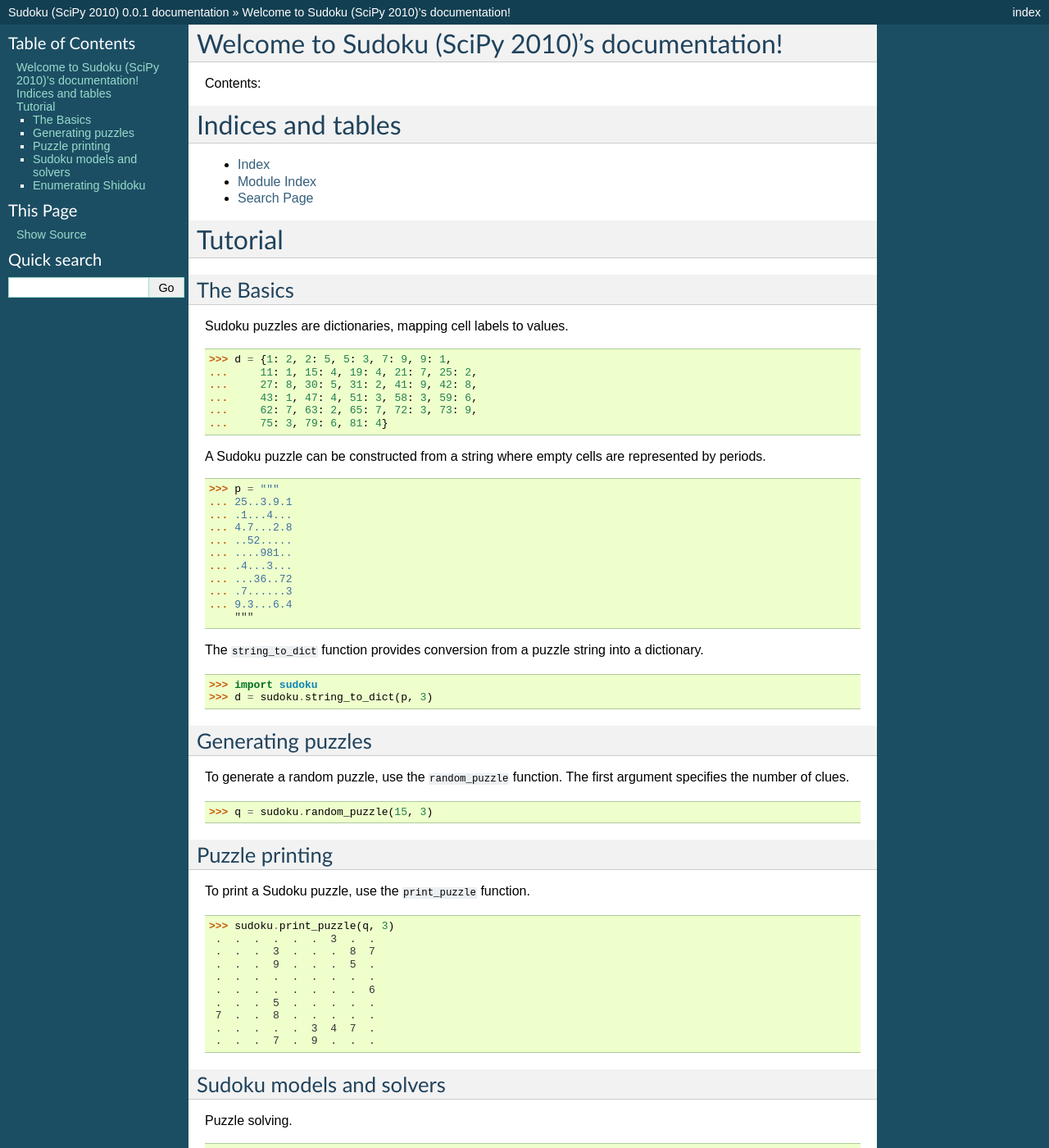
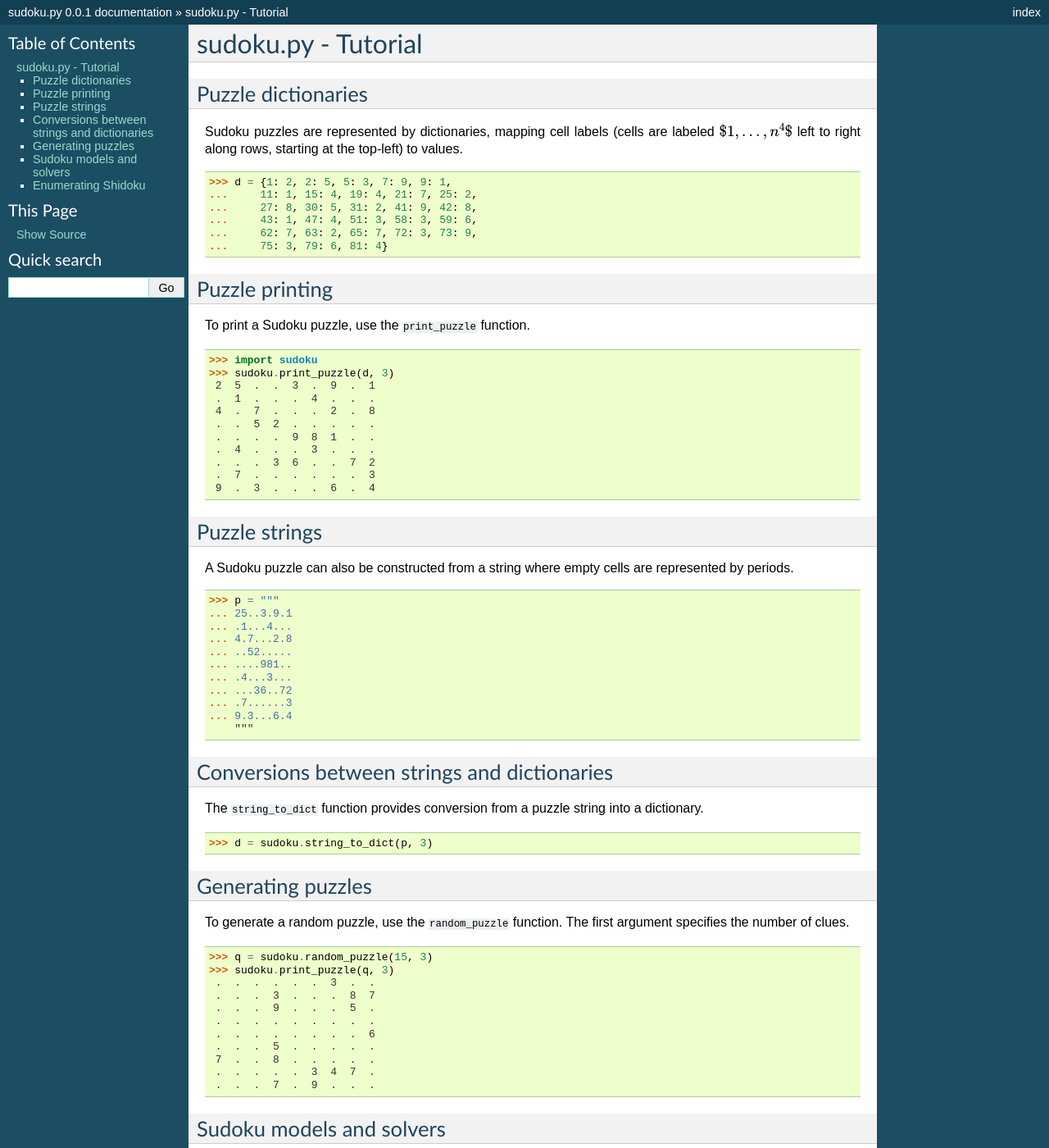
Before and after one commit to MHenderson/sudoku-modelling, a Sphinx documentation site: the page built from doc/source/index.rst, in a window 1280 px wide and 1400 px high. Shown: the whole window at 82% size. Built offline with Sphinx 7.4.7, drawn with Linux system fonts in a browser that asks for light colours; formulas are drawn with MathJax 3; some of the changed text lies outside the part shown.

Commit message:
Tutorial corrections and Sphinx configuration updated.

```diff
--- a/doc/source/conf.py
+++ b/doc/source/conf.py
@@ -1,6 +1,6 @@
 # -*- coding: utf-8 -*-
 #
-# Sudoku (SciPy 2010) documentation build configuration file, created by
+# sudoku.py documentation build configuration file, created by
 # sphinx-quickstart on Thu Apr 15 10:56:06 2010.
 #
 # This file is execfile()d with the current directory set to its containing dir.
@@ -22,7 +22,7 @@
 
 # Add any Sphinx extension module names here, as strings. They can be extensions
 # coming with Sphinx (named 'sphinx.ext.*') or your custom ones.
-extensions = []
+extensions = ['sphinx.ext.pngmath']
 
 # Add any paths that contain templates here, relative to this directory.
 templates_path = ['_templates']
@@ -37,7 +37,7 @@
 master_doc = 'index'
 
 # General information about the project.
-project = u'Sudoku (SciPy 2010)'
+project = u'sudoku.py'
 copyright = u'2010, Sean Davis, Matthew Henderson, Andrew Smith'
 
 # The version info for the project you're documenting, acts as replacement for
@@ -172,7 +172,7 @@
 # Grouping the document tree into LaTeX files. List of tuples
 # (source start file, target name, title, author, documentclass [howto/manual]).
 latex_documents = [
-  ('index', 'SudokuSciPy2010.tex', u'Sudoku (SciPy 2010) Documentation',
+  ('index', 'sudoku.py.tex', u'sudoku.py Documentation',
    u'Sean Davis, Matthew Henderson, Andrew Smith', 'manual'),
 ]
 
--- a/doc/source/index.rst
+++ b/doc/source/index.rst
@@ -3,28 +3,16 @@
    You can adapt this file completely to your liking, but it should at least
    contain the root `toctree` directive.
 
-Welcome to Sudoku (SciPy 2010)'s documentation!
-===============================================
-
-Contents:
+sudoku.py - Tutorial
+====================
 
 .. toctree::
    :maxdepth: 2
 
-Indices and tables
-==================
+Puzzle dictionaries
+~~~~~~~~~~~~~~~~~~~
 
-* :ref:`genindex`
-* :ref:`modindex`
-* :ref:`search`
-
-Tutorial
-========
-
-The Basics
-~~~~~~~~~~
-
-Sudoku puzzles are dictionaries, mapping cell labels to values. ::
+Sudoku puzzles are represented by dictionaries, mapping cell labels (cells are labeled :math:`$1,\ldots,n^4$` left to right along rows, starting at the top-left) to values. ::
 
     >>> d = {1: 2, 2: 5, 5: 3, 7: 9, 9: 1,
     ...     11: 1, 15: 4, 19: 4, 21: 7, 25: 2,
@@ -33,7 +21,27 @@
     ...     62: 7, 63: 2, 65: 7, 72: 3, 73: 9,
     ...     75: 3, 79: 6, 81: 4}
 
-A Sudoku puzzle can be constructed from a string where empty cells are represented by periods. ::
+Puzzle printing
+~~~~~~~~~~~~~~~
+
+To print a Sudoku puzzle, use the ``print_puzzle`` function. ::
+
+    >>> import sudoku
+    >>> sudoku.print_puzzle(d, 3)
+     2  5  .  .  3  .  9  .  1
+     .  1  .  .  .  4  .  .  .
+     4  .  7  .  .  .  2  .  8
+     .  .  5  2  .  .  .  .  .
+     .  .  .  .  9  8  1  .  .
+     .  4  .  .  .  3  .  .  .
+     .  .  .  3  6  .  .  7  2
+     .  7  .  .  .  .  .  .  3
+     9  .  3  .  .  .  6  .  4
+
+Puzzle strings
+~~~~~~~~~~~~~~
+
+A Sudoku puzzle can also be constructed from a string where empty cells are represented by periods. ::
 
     >>> p = """
     ... 25..3.9.1
@@ -47,9 +55,11 @@
     ... 9.3...6.4
         """
 
+Conversions between strings and dictionaries
+~~~~~~~~~~~~~~~~~~~~~~~~~~~~~~~~~~~~~~~~~~~~
+
 The ``string_to_dict`` function provides conversion from a puzzle string into a dictionary. ::
 
-    >>> import sudoku
     >>> d = sudoku.string_to_dict(p, 3)
 
 Generating puzzles
@@ -58,12 +68,6 @@
 To generate a random puzzle, use the ``random_puzzle`` function. The first argument specifies the number of clues. ::
 
     >>> q = sudoku.random_puzzle(15, 3)
-
-Puzzle printing
-~~~~~~~~~~~~~~~
-
-To print a Sudoku puzzle, use the ``print_puzzle`` function. ::
-
     >>> sudoku.print_puzzle(q, 3)
      .  .  .  .  .  .  3  .  .
      .  .  .  3  .  .  .  8  7
```
